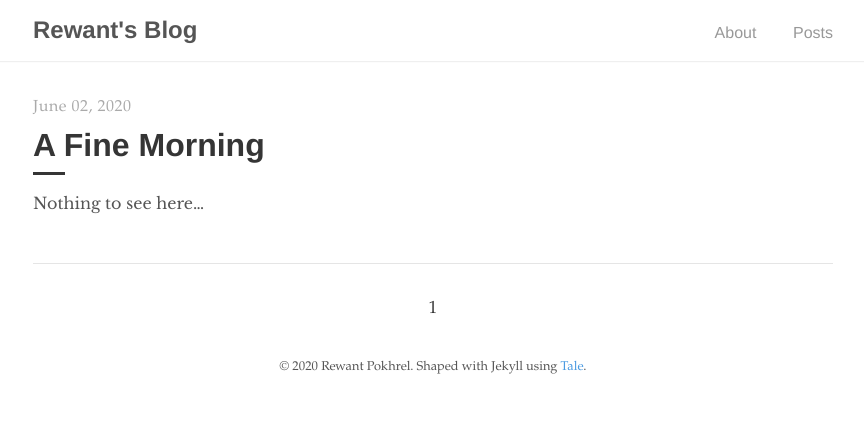
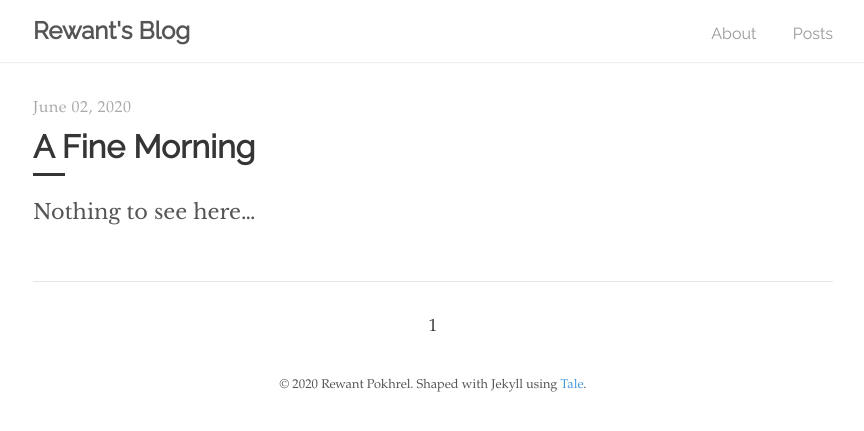
Before and after one commit to pokhrelrewant/pokhrelrewant.github.io, a Jekyll site: the page built from index.html, in a window 1280 px wide. Shown: the top 431 px of the page, without its empty margins (207-1071 px from the left). Built offline with Jekyll 4.4.1, drawn with Linux system fonts in a browser that asks for light colours; some web fonts are replaced; the list of posts is cut into pages by our own code.

Commit message:
minor font fixes

```diff
--- a/_sass/tale/_catalogue.scss
+++ b/_sass/tale/_catalogue.scss
@@ -36,4 +36,8 @@
     display: block;
     width: 2rem;
   }
+
+  p{
+    font-size: 1.3rem;
+  }
 }
--- a/_sass/tale/_post.scss
+++ b/_sass/tale/_post.scss
@@ -28,6 +28,7 @@
   }
 
   p {
+    font-size: 1.3rem;
     margin: 0 0 1rem;
     text-align: justify;
   }
--- a/_sass/tale/_variables.scss
+++ b/_sass/tale/_variables.scss
@@ -13,7 +13,7 @@ $code-color: #bf616a;
 // Fonts
 $serif-primary: 'Sorts Mill Goudy','Libre Baskerville', 'Times New Roman', Times, serif;
 $serif-secondary:'Sorts Mill Goudy', Palatino, 'Palatino LT STD', 'Palatino Linotype', 'Book Antiqua', 'Georgia', serif;
-$sans-serif: 'Helvetica Neue', 'Segoe UI', Helvetica, Arial, sans-serif;
+$sans-serif: 'Raleway', Helvetica, Arial, sans-serif;
 $monospaced: Menlo, Monaco, monospace;
 
 @mixin box-sizing($type: border-box) {
```
